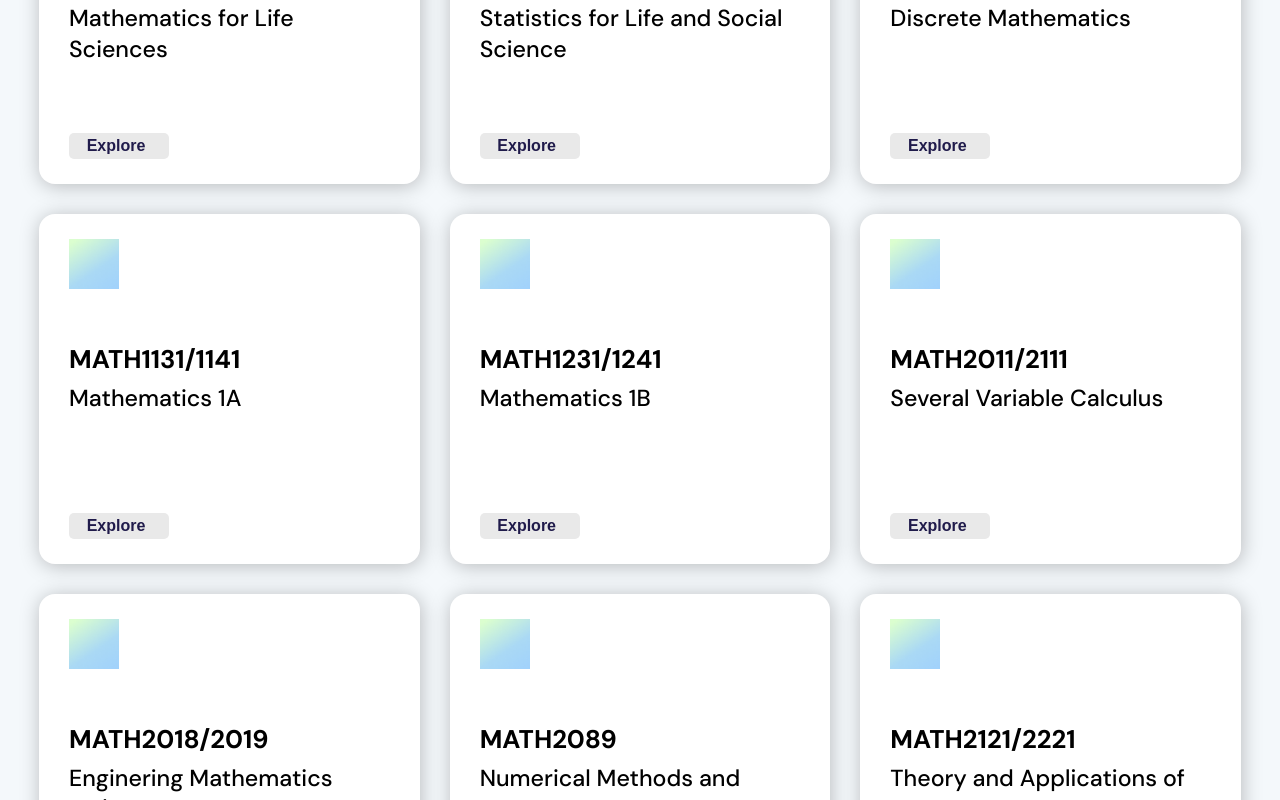
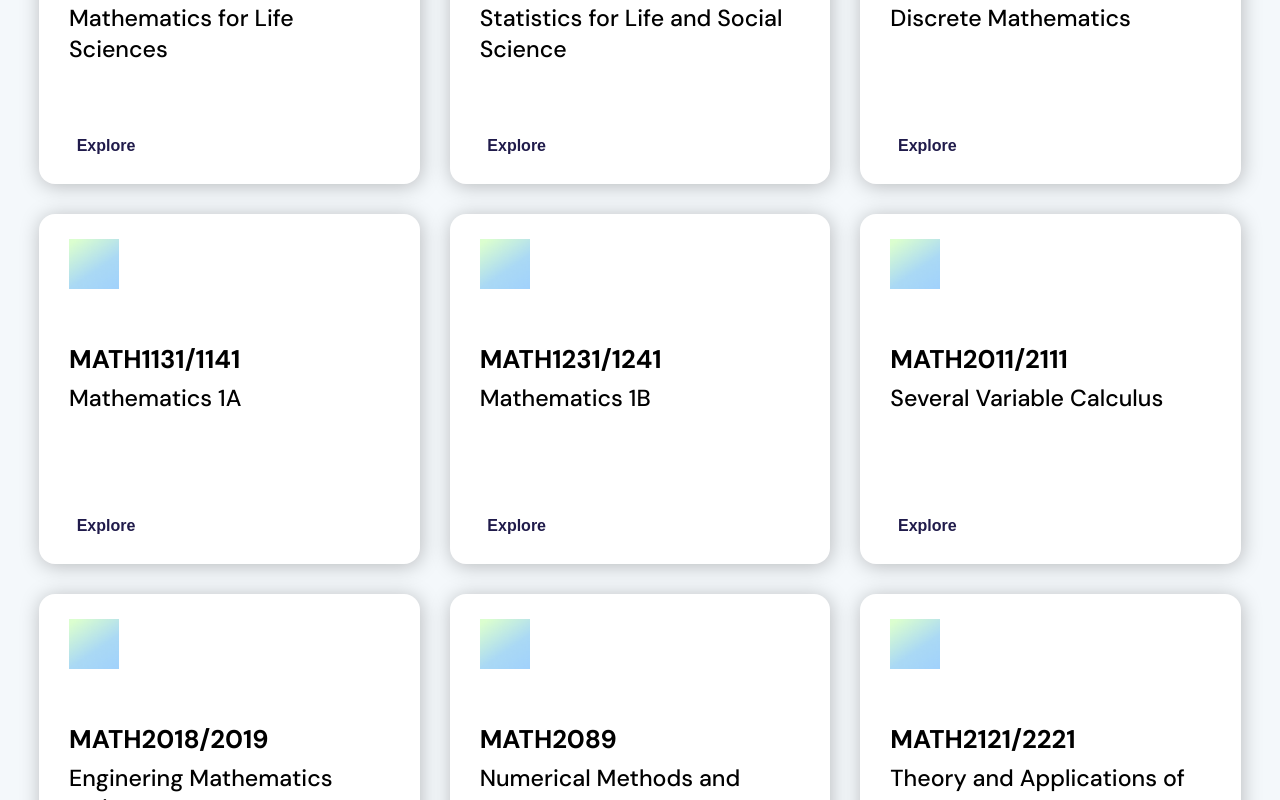
Before and after one commit to MathSocUNSW/mathsoc-website, a Next.js app in the folder frontend/: page /resources/revision in a window 1280 px wide. Shown: the part 880-1680 px from the top of the page. Built offline with nearby package versions, Linux system fonts and the light colour scheme.

Commit message:
update styles

```diff
--- a/frontend/src/components/Tile.tsx
+++ b/frontend/src/components/Tile.tsx
@@ -13,7 +13,7 @@ const Tile: React.FC<tileProps> = ({ courseCode, courseTitle, revisionLinks }) =
     (group, index) => group == element && <TileSlide {...group} key={index} />
   );
   return (
-    // TODO: first page is clickable, animation on first arrow
+    // TODO: entire first page is clickable?
     <div className={styles.tile}>
       <div className={styles.tileContent}>
         {/* Front Slide */}
@@ -44,10 +44,8 @@ const Tile: React.FC<tileProps> = ({ courseCode, courseTitle, revisionLinks }) =
         {/* Explore Arrow*/}
         {index < 0 && (
           <button onClick={() => setIndex(index + 1)} className={styles.exploreArrow}>
-            <span>
-              Explore
-              <img src="/images/resources/arrowRHS.png" alt="right-hand arrow" draggable="false" />
-            </span>
+            Explore
+            <img src="/images/resources/arrowRHS.png" alt="right-hand arrow" draggable="false" />
           </button>
         )}
         {/* LHS Arrow */}
--- a/frontend/src/styles/tile.module.scss
+++ b/frontend/src/styles/tile.module.scss
@@ -1,21 +1,4 @@
-.disabled {
-  background-color: rgb(233, 233, 233);
-  border: white;
-  pointer-events: none;
-  display: flex;
-  align-items: center;
-  justify-content: center;
-
-  border-radius: 5px;
-  padding: 5px;
-  padding-top: 6px;
-  padding-bottom: 6px;
-
-  width: 30px;
-  img {
-    filter: grayscale(100%) brightness(500%);
-  }
-}
+@import "./variables.scss";
 
 .tile {
   background-color: white;
@@ -48,6 +31,13 @@
   }
 }
 
+.nav {
+  padding: 0 30px;
+  display: flex;
+  flex-direction: row;
+  justify-content: space-between;
+}
+
 .arrow {
   cursor: pointer;
   display: flex;
@@ -60,24 +50,42 @@
   width: 30px;
 
   transition: all 0.2s;
-  background-color: rgb(228, 228, 228);
-  border: white;
+  background-color: transparent;
+  border: transparent;
 }
 .arrow:hover {
-  background-color: rgb(211, 211, 211);
+  background-color: rgb(219, 219, 219);
 }
 .arrow:active {
-  background-color: rgb(194, 194, 194);
+  background-color: rgb(190, 190, 190);
+}
+
+.disabled {
+  background-color: transparent;
+  border: transparent;
+  pointer-events: none;
+  display: flex;
+  align-items: center;
+  justify-content: center;
+
+  border-radius: 5px;
+  padding: 5px;
+  padding-top: 6px;
+  padding-bottom: 6px;
+
+  width: 30px;
+  img {
+    filter: grayscale(100%) brightness(500%);
+  }
 }
 
 .exploreArrow {
   cursor: pointer;
-  margin-right: 0.5rem;
   font-size: 1rem;
   font-weight: bold;
   color: rgb(32, 27, 75);
-  border: white;
-  background-color: rgb(233, 233, 233);
+  border: transparent;
+  background-color: transparent;
   border-radius: 5px;
   img {
     padding-left: 5px;
@@ -86,23 +94,21 @@
   }
   width: 100px;
   transition: all 0.5s;
-  padding-left: 15px;
-  padding-top: 4px;
-  padding-bottom: 4px;
+  padding: 4px 0px 4px 15px;
+  position: relative;
+  left: -10px;
+
+  @media screen and (max-width: $mobile) {
+    padding-left: 0px;
+    img {
+      opacity: 1;
+    }
+  }
 }
-
 .exploreArrow:hover img {
   opacity: 1;
   transition: all 0.7s;
 }
-
 .exploreArrow:hover {
   padding-left: 0px;
 }
-
-.nav {
-  padding: 0 30px;
-  display: flex;
-  flex-direction: row;
-  justify-content: space-between;
-}
```
